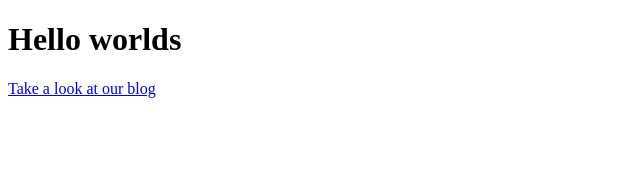
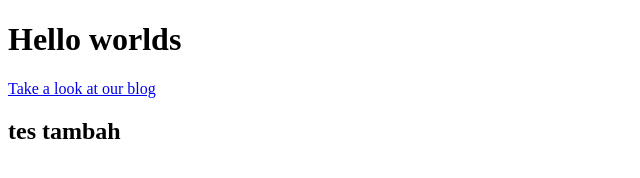
Before and after one commit to ShaputraTio/hello-world, a plain HTML site: page teamproject/index.html in a window 1280 px wide. Shown: the whole page, without its empty margins (0-640 px from the left). Drawn offline with Linux system fonts and the light colour scheme.

Commit message:
edit_index
nambah text

```diff
--- a/teamproject/index.html
+++ b/teamproject/index.html
@@ -6,5 +6,6 @@
     <body>
         <h1>Hello worlds</h1>
         <a href="blog.html">Take a look at our blog</a>
+        <h2>tes tambah <h2>
     </body>
 </html>
```
